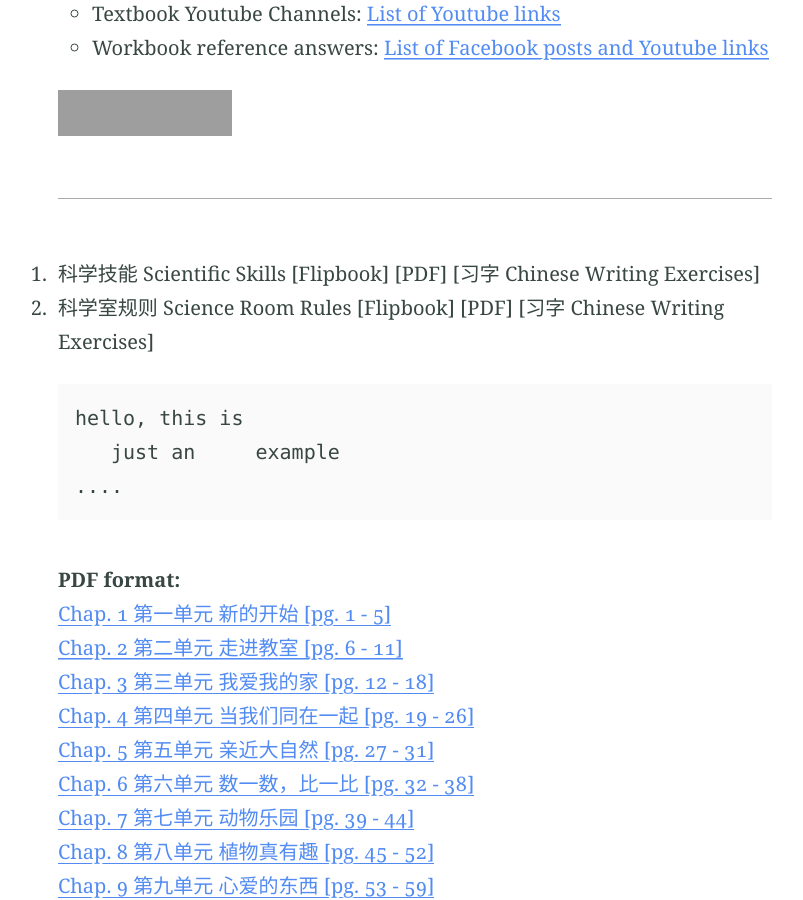
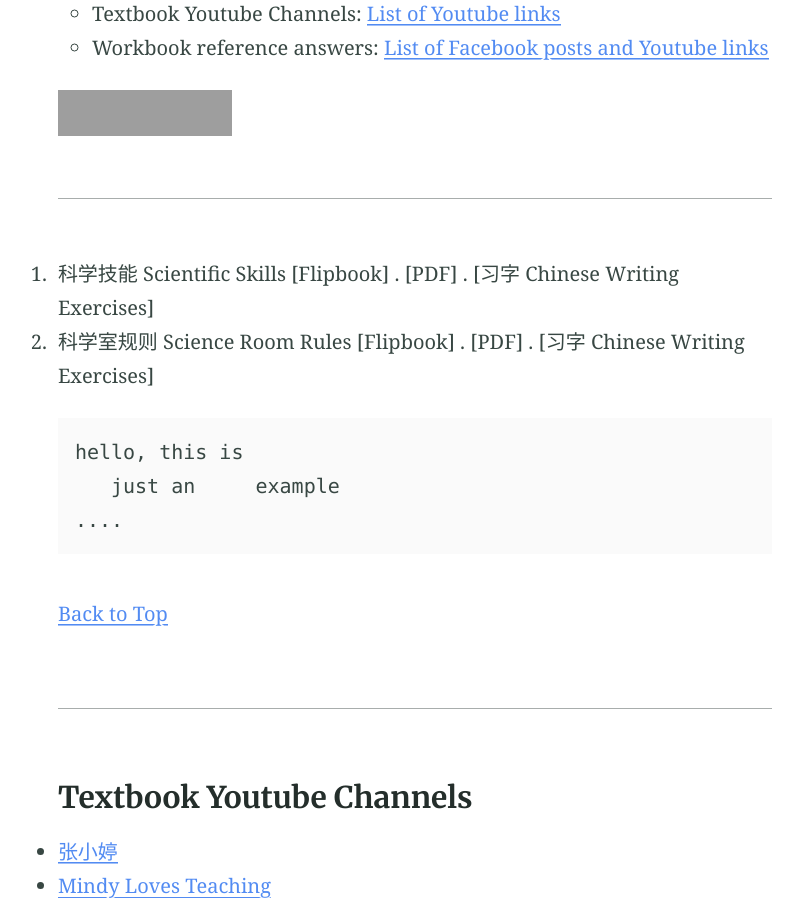
Before and after one commit to multilingual-malaysian/dlp_science, a Jekyll site: the page built from year1.md, in a window 1280 px wide and 900 px high, scrolled down 684 px, cut to the strip 0-900 px from the top of the window. Shown: the whole strip, without its empty margins (225-1028 px from the left). Built offline with Jekyll 4.4.1, drawn with Linux system fonts in a browser that asks for light colours; some of the changed text lies outside the part shown; grey boxes are pictures that could not be loaded.

Commit message:
Update year1.md

```diff
--- a/year1.md
+++ b/year1.md
@@ -15,8 +15,8 @@
 
 ---
 
-1. 科学技能 Scientific Skills       [Flipbook]   [PDF]   [习字 Chinese Writing Exercises]
-2. 科学室规则 Science Room Rules    [Flipbook]   [PDF]   [习字 Chinese Writing Exercises]
+1. 科学技能 Scientific Skills       [Flipbook]        .      [PDF]        .      [习字 Chinese Writing Exercises]
+2. 科学室规则 Science Room Rules    [Flipbook]        .      [PDF]        .      [习字 Chinese Writing Exercises]
 
 
 <pre>
@@ -25,30 +25,6 @@
 ....
 </pre>
 
-
-**PDF format:**\
-<a href="/SRJKC_resources/doc/year1/year1_chapter1.pdf" target="_blank">Chap. 1 第一单元 新的开始 [pg. 1 - 5]</a>\
-<a href="/SRJKC_resources/doc/year1/year1_chapter2.pdf" target="_blank">Chap. 2 第二单元 走进教室 [pg. 6 - 11]</a>\
-<a href="/SRJKC_resources/doc/year1/year1_chapter3.pdf" target="_blank">Chap. 3 第三单元 我爱我的家 [pg. 12 - 18]</a>\
-<a href="/SRJKC_resources/doc/year1/year1_chapter4.pdf" target="_blank">Chap. 4 第四单元 当我们同在一起 [pg. 19 - 26]</a>\
-<a href="/SRJKC_resources/doc/year1/year1_chapter5.pdf" target="_blank">Chap. 5 第五单元 亲近大自然 [pg. 27 - 31]</a>\
-<a href="/SRJKC_resources/doc/year1/year1_chapter6.pdf" target="_blank">Chap. 6 第六单元 数一数，比一比 [pg. 32 - 38]</a>\
-<a href="/SRJKC_resources/doc/year1/year1_chapter7.pdf" target="_blank">Chap. 7 第七单元 动物乐园 [pg. 39 - 44]</a>\
-<a href="/SRJKC_resources/doc/year1/year1_chapter8.pdf" target="_blank">Chap. 8 第八单元 植物真有趣 [pg. 45 - 52]</a>\
-<a href="/SRJKC_resources/doc/year1/year1_chapter9.pdf" target="_blank">Chap. 9 第九单元 心爱的东西 [pg. 53 - 59]</a>\
-<a href="/SRJKC_resources/doc/year1/year1_chapter10.pdf" target="_blank">Chap. 10 第十单元 欢乐时光 [pg. 60 - 65]</a>\
-<a href="/SRJKC_resources/doc/year1/year1_chapter11.pdf" target="_blank">Chap. 11 第十一单元 我做得到 [pg. 66 - 70]</a>\
-<a href="/SRJKC_resources/doc/year1/year1_chapter12.pdf" target="_blank">Chap. 12 第十二单元 童话天地 [pg. 71 - 80]</a>\
-<a href="/SRJKC_resources/doc/year1/year1_chapter13.pdf" target="_blank">Chap. 13 第十三单元 我爱爸爸妈妈 [pg. 81 - 85]</a>\
-<a href="/SRJKC_resources/doc/year1/year1_chapter14.pdf" target="_blank">Chap. 14 第十四单元 想象的世界 [pg. 86 - 91]</a>\
-<a href="/SRJKC_resources/doc/year1/year1_chapter15.pdf" target="_blank">Chap. 15 第十五单元 友谊花朵处处开 [pg. 92- 99]</a>\
-<a href="/SRJKC_resources/doc/year1/year1_chapter16.pdf" target="_blank">Chap. 16 第十六单元 做情绪的小主人 [pg. 100 - 107]</a>\
-<a href="/SRJKC_resources/doc/year1/year1_chapter17.pdf" target="_blank">Chap. 17 第十七单元 我想知道为什么 [pg. 108 - 112]</a>\
-<a href="/SRJKC_resources/doc/year1/year1_chapter18.pdf" target="_blank">Chap. 18 第十八单元 我爱我的国家 [pg. 113 - 121]</a>\
-<a href="/SRJKC_resources/doc/year1/year1_chapter19.pdf" target="_blank">Chap. 19 第十九单元 设备完善生活好 [pg. 122 - 127]</a>\
-<a href="/SRJKC_resources/doc/year1/year1_chapter20.pdf" target="_blank">Chap. 20 第二十单元 带来快乐的地方 [pg. 128 - 135]</a>\
-<a href="/SRJKC_resources/doc/year1/year1_chapter21.pdf" target="_blank">Chap. 21 第二十一单元 读故事，懂道理 [pg. 136 - 144]</a>\
-<a href="/SRJKC_resources/doc/year1/year1_chapter22.pdf" target="_blank">Chap. 22 第二十二单元 我长大了 [pg. 145 - 152]</a>
 
 [Back to Top](#top)
 
```
